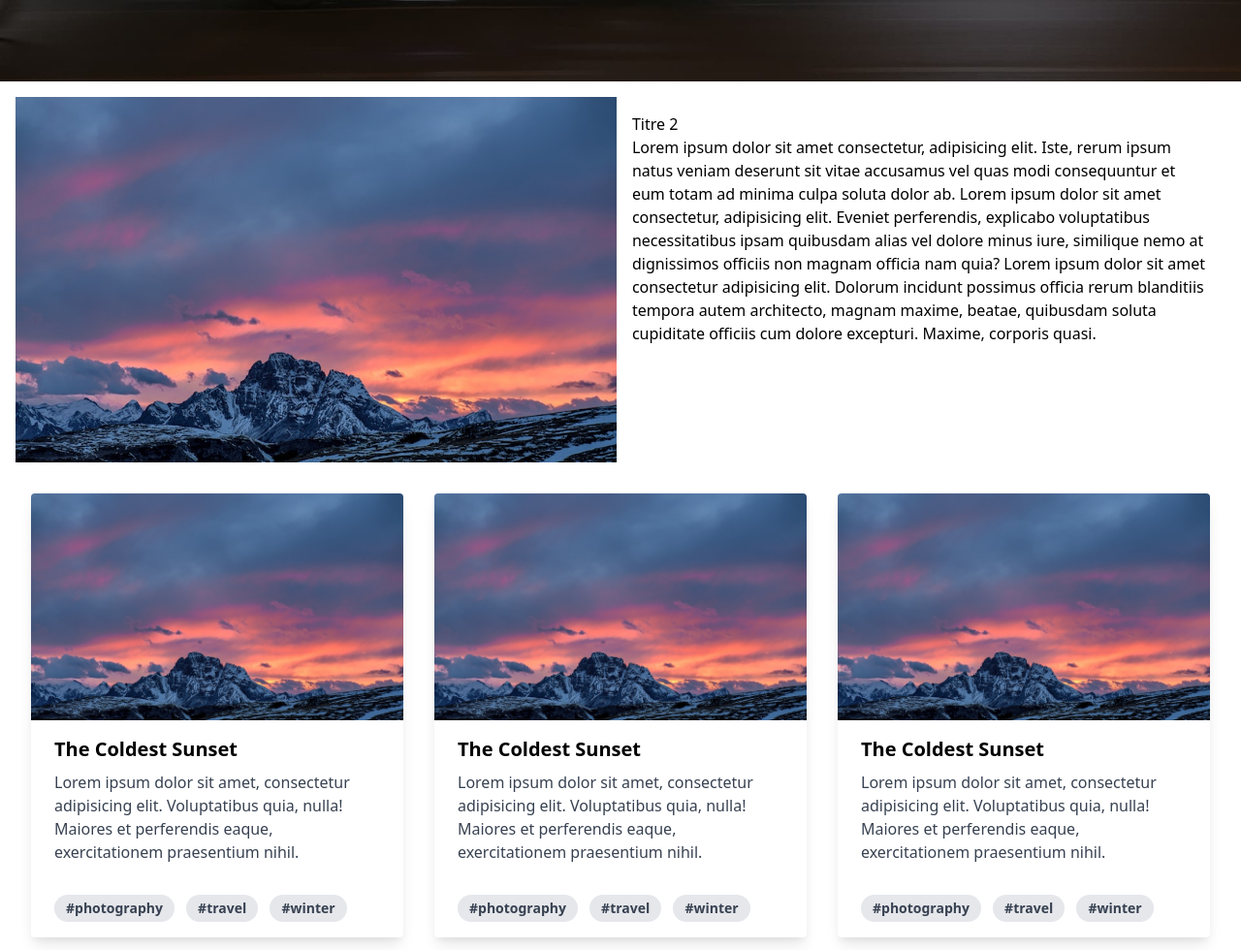
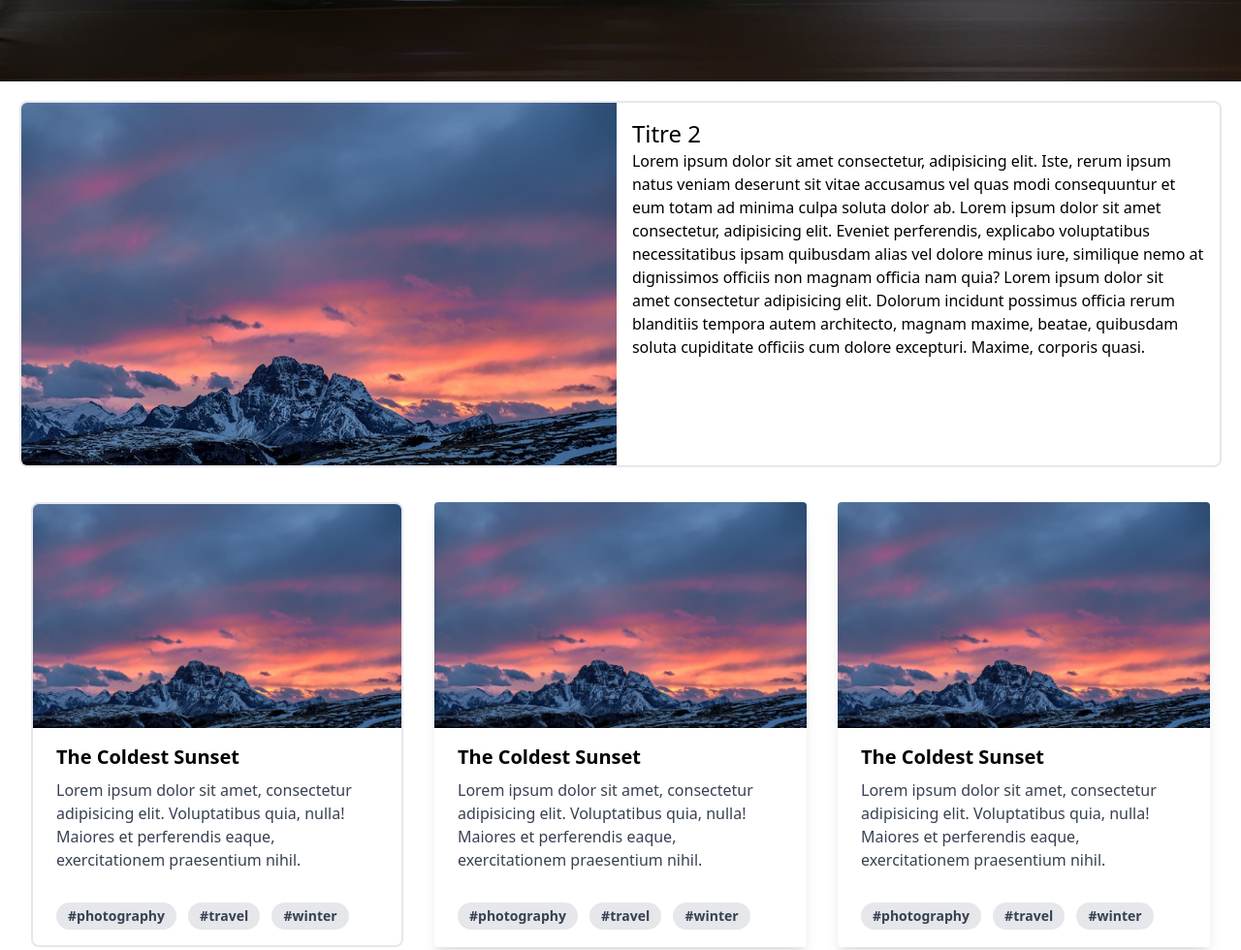
Before and after one commit to jibenight/Ghost-theme, a website built with Parcel: page index.hbs in a window 1280 px wide. Shown: the part 480-1460 px from the top of the page at 97% size. Built offline with nearby package versions, Linux system fonts and the light colour scheme.

Commit message:
Save the modification

```diff
--- a/index.hbs
+++ b/index.hbs
@@ -3,7 +3,7 @@
   <head>
     <meta charset="UTF-8" />
     <meta name="viewport" content="width=device-width, initial-scale=1.0" />
-    <title>Document</title>
+    <title>Ghost theme</title>
     <link href="https://unpkg.com/tailwindcss@^1.0/dist/tailwind.min.css" rel="stylesheet">
     <link rel="stylesheet" href="./assets/css/screen.css" />
   </head>
@@ -38,12 +38,12 @@
         <p class="text-gray-100 text-3xl">Thoughts, stories and ideas.</p>
       </header>
 
-      <div class="flex justify-center m-1 p-3">
+      <div class="flex justify-center m-5 border-solid border-2 border-gray-200 rounded-lg overflow-hidden">
 
         <div class="w-1/2"><img class="w-full" src="./assets/images/card-top.jpg" alt="Sunset in the mountains"></div>
 
         <div class="w-1/2 m-1 p-3">
-          <h2>Titre 2</h2>
+          <h2 class="text-2xl">Titre 2</h2>
           <p>Lorem ipsum dolor sit amet consectetur, adipisicing elit. Iste, rerum ipsum natus veniam deserunt sit vitae accusamus vel quas modi consequuntur et eum totam ad minima culpa soluta dolor ab. Lorem ipsum dolor sit amet consectetur, adipisicing elit. Eveniet perferendis, explicabo voluptatibus necessitatibus ipsam quibusdam alias vel dolore minus iure, similique nemo at dignissimos officiis non magnam officia nam quia? Lorem ipsum dolor sit amet consectetur adipisicing elit. Dolorum incidunt possimus officia rerum blanditiis tempora autem architecto, magnam maxime, beatae, quibusdam soluta cupiditate officiis cum dolore excepturi. Maxime, corporis quasi.</p>
         </div>
       </div>
@@ -51,7 +51,7 @@
       <div class="flex content-center flex-wrap justify-center">
 
         {{!-- single card design --}}
-        <div class="max-w-sm rounded overflow-hidden shadow-lg m-4">
+        <div class="max-w-sm border-solid border-2 border-gray-200 rounded-lg overflow-hidden m-4">
           <img class="w-full" src="./assets/images/card-top.jpg" alt="Sunset in the mountains">
           <div class="px-6 py-4">
             <div class="font-bold text-xl mb-2">The Coldest Sunset</div>
```
Also changed, not shown: package.json (+6 -1 lines), 1 other file.
